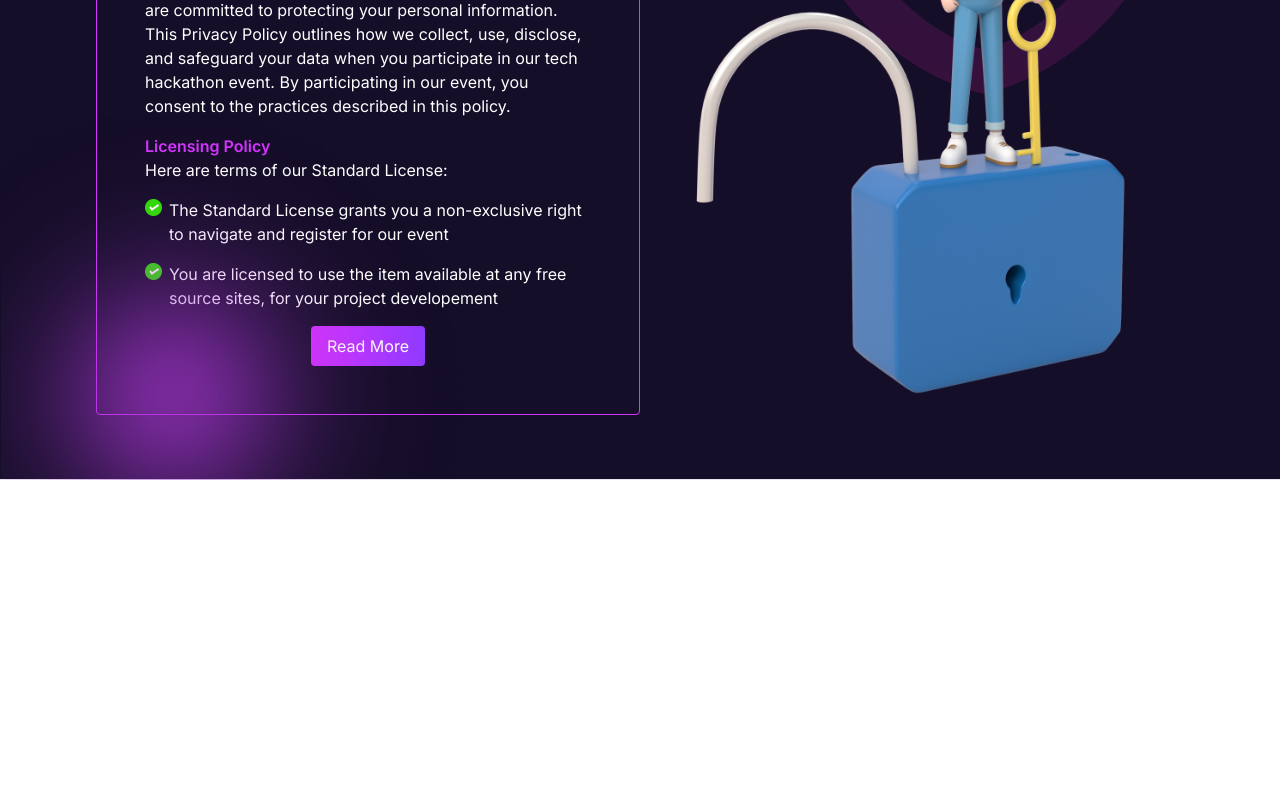
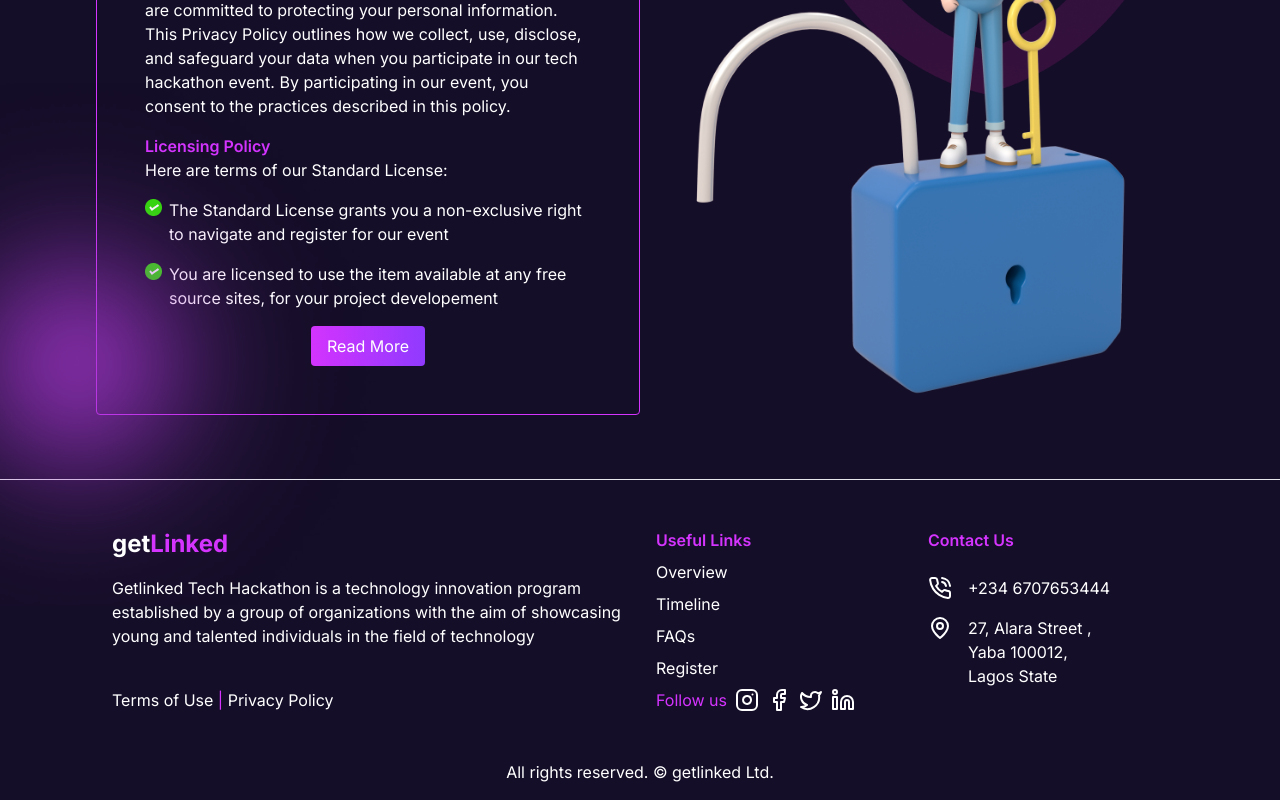
Before and after one commit to doiayokanmi/getlinked, a Next.js app: page / in a window 1280 px wide. Shown: the part 5720-6520 px from the top of the page. Before the commit the page ends 6200 px from the top, so only its background shows below. Built offline with nearby package versions, Linux system fonts and the light colour scheme.

Commit message:
footer done

```diff
--- a/app/page.tsx
+++ b/app/page.tsx
@@ -1,4 +1,5 @@
 import Faqs from "@/components/Faqs";
+import Footer from "@/components/Footer";
 import Hero from "@/components/Hero";
 import Intro from "@/components/Intro";
 import Judging from "@/components/Judging";
@@ -34,6 +35,7 @@ export default function Home() {
       <Trophy />
       <Partnership />
       <Privacy />
+      <Footer />
     </main>
   );
 }
--- /dev/null
+++ b/components/Footer.tsx
@@ -0,0 +1,80 @@
+import { Facebook, Instagram, Linkedin, MapPin, PhoneCall, Twitter } from "lucide-react";
+import Link from "next/link";
+import React from "react";
+
+const Footer = () => {
+  return (
+    <>
+      <footer className="relative text-white px-4 py-8 md:px-24 flex flex-col md:flex-row w-full bg-background-darker">
+        <div className="flex flex-col basis-1/2 justify-between p-4">
+          <div>
+            <Link href="/" className="font-bold text-2xl">
+              get<span className="text-primary">Linked</span>
+            </Link>
+            <p className="py-4">
+              Getlinked Tech Hackathon is a technology innovation program
+              established by a group of organizations with the aim of showcasing
+              young and talented individuals in the field of technology
+            </p>
+          </div>
+          <p>
+            <Link href={"#"}>Terms of Use</Link>{" "}
+            <span className="text-primary">|</span>{" "}
+            <Link href={"#"}>Privacy Policy</Link>
+          </p>
+        </div>
+
+        <div className="basis-1/2 p-4 flex flex-col md:flex-row">
+          <div className="flex flex-col basis-1/2">
+            <h1 className="text-primary mb-2 font-semibold">Useful Links</h1>
+            <Link href={"#"} className="mb-2">
+              Overview
+            </Link>
+            <Link href={"#"} className="mb-2">
+              Timeline
+            </Link>
+            <Link href={"#"} className="mb-2">
+              FAQs
+            </Link>
+            <Link href={"#"} className="mb-2">
+              Register
+            </Link>
+
+            <div className="flex items-end space-x-2">
+              <span className="text-primary">Follow us</span>{" "}
+              <Link href={"#"}>
+                <Instagram />
+              </Link>{" "}
+              <Link href={"#"}>
+                <Facebook />
+              </Link>
+              <Link href={"#"}>
+                <Twitter />
+              </Link>
+              <Link href={"#"}>
+                <Linkedin />
+              </Link>
+            </div>
+          </div>
+          <div className="flex flex-col mt-4 md:mt-0 basis-1/2 text-white md:px-4">
+            <h1 className="text-primary mb-2 font-semibold">Contact Us</h1>
+            <div className="my-4 flex">
+            <PhoneCall className="mr-4" />  +234 6707653444
+            </div>
+            <div className="flex">
+            <MapPin className="mr-4" />
+            <p>
+            27, Alara Street ,<br /> Yaba 100012, <br /> Lagos State
+            </p>
+            </div>
+          </div>
+        </div>
+      </footer>
+      <p className="text-center text-white pb-4">
+        All rights reserved. © getlinked Ltd.
+      </p>
+    </>
+  );
+};
+
+export default Footer;
--- a/components/Privacy.tsx
+++ b/components/Privacy.tsx
@@ -58,7 +58,7 @@ const Privacy = () => {
               </Link>
             </div>
 
-            <Image className="absolute -left-24 -bottom-56 transform rotate-180" src={'/images/Purple-Lens-Flare-PNG.png'} width={500} height={500} alt=" " />
+            <Image className="absolute -left-48 -bottom-48 transform rotate-180" src={'/images/Purple-Lens-Flare-PNG.png'} width={500} height={500} alt=" " />
           </div>
         </div>
         <div className="basis-1/2 flex justify-center relative p-8">
```
